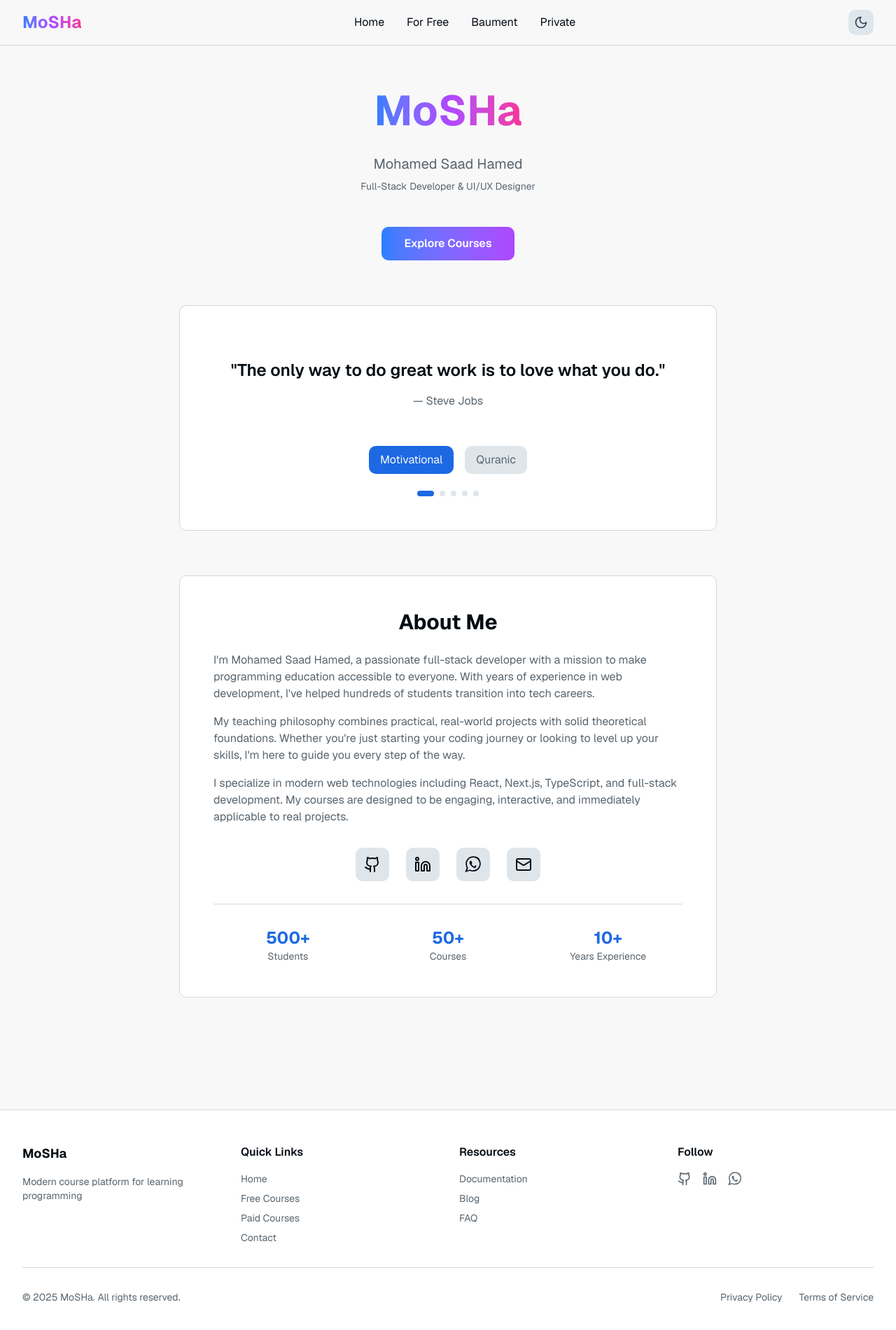
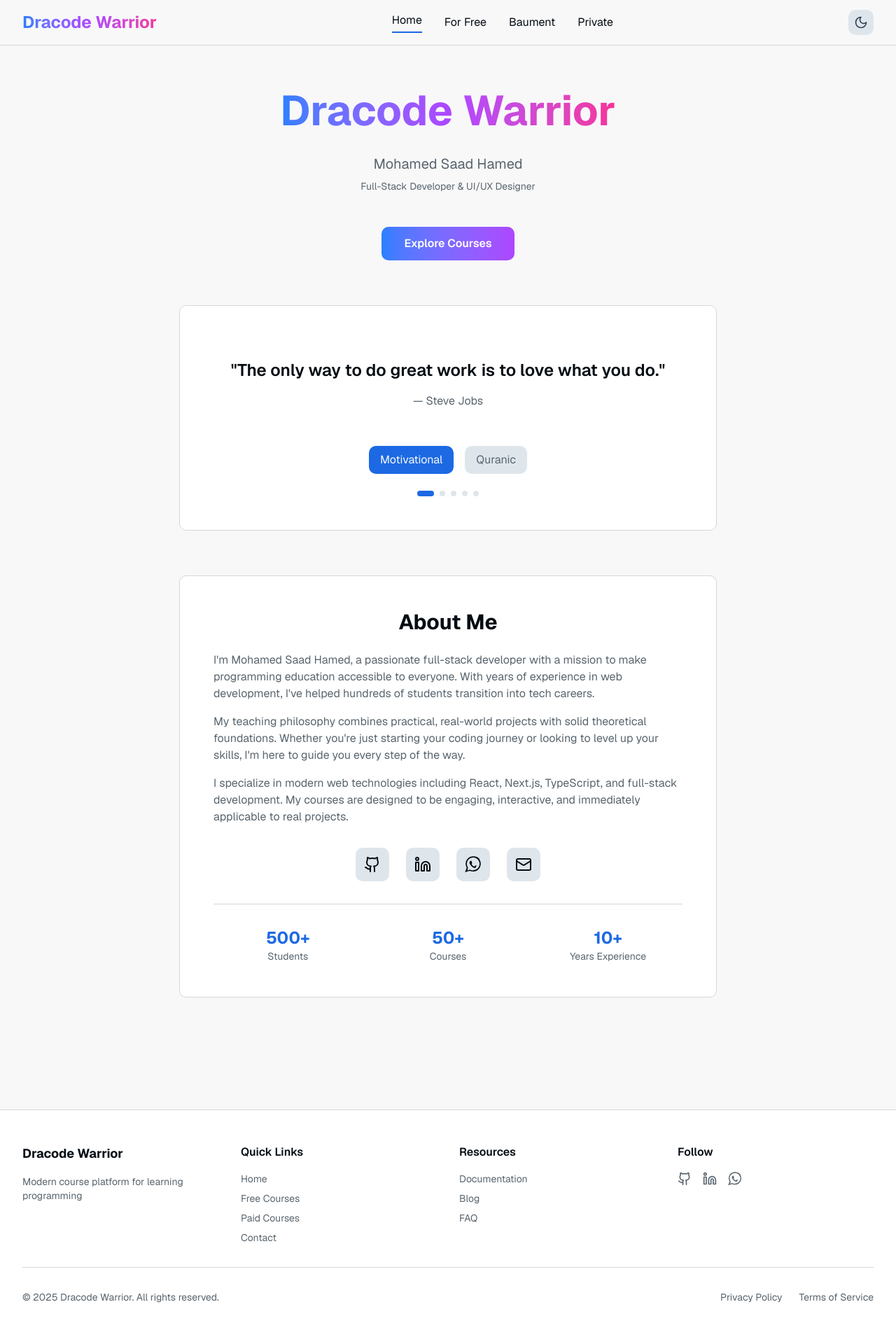
Before and after one commit to moHamedsaADHA/Dracode-Courses-Platform, a Next.js app: page / in a window 1280 px wide. Shown: the top 1900 px of the page at 70% size. Built offline with nearby package versions, Linux system fonts and the light colour scheme.

Commit message:
Apply UI updates: brand -> Dracode Warrior, social links, navbar active underline, page transitions, small type fixes

```diff
--- a/app/layout.tsx
+++ b/app/layout.tsx
@@ -8,7 +8,7 @@ const _geist = Geist({ subsets: ["latin"] })
 const _geistMono = Geist_Mono({ subsets: ["latin"] })
 
 export const metadata: Metadata = {
-  title: "MoSHa - Dracode Course Platform",
+  title: "Dracode Warrior - Dracode Course Platform",
   description: "Learn programming from Mohamed Saad Hamed",
   generator: "v0.app",
 }
--- a/app/private/page.tsx
+++ b/app/private/page.tsx
@@ -31,14 +31,14 @@ export default function PrivatePage() {
                 <div className="space-y-4 text-sm text-muted-foreground">
                   <div>
                     <p className="font-semibold text-foreground mb-1">Email</p>
-                    <a href="mailto:hello@mosha.dev" className="hover:text-primary transition-colors">
-                      hello@mosha.dev
+                    <a href="mailto:mohamed.saad2827822772@gmail.com" className="hover:text-primary transition-colors">
+                      mohamed.saad2827822772@gmail.com
                     </a>
                   </div>
                   <div>
                     <p className="font-semibold text-foreground mb-1">Phone</p>
-                    <a href="tel:+1234567890" className="hover:text-primary transition-colors">
-                      +1 (234) 567-890
+                    <a href="tel:+201092731005" className="hover:text-primary transition-colors">
+                      +201092731005
                     </a>
                   </div>
                   <div>
@@ -66,7 +66,7 @@ export default function PrivatePage() {
                     </a>
                   </li>
                   <li>
-                    <a href="/baument" className="text-muted-foreground hover:text-primary transition-colors">
+                    <a href="/Premium" className="text-muted-foreground hover:text-primary transition-colors">
                       Premium Courses
                     </a>
                   </li>
--- a/components/animated-logo.tsx
+++ b/components/animated-logo.tsx
@@ -32,7 +32,7 @@ export function AnimatedLogo() {
             </div>
           ) : (
             <div className="text-5xl sm:text-6xl font-bold bg-gradient-to-r from-blue-500 via-purple-500 to-pink-500 bg-clip-text text-transparent">
-              MoSHa
+                Dracode Warrior
             </div>
           )}
         </div>
--- a/components/footer.tsx
+++ b/components/footer.tsx
@@ -10,7 +10,7 @@ export function Footer() {
         <div className="grid grid-cols-1 md:grid-cols-4 gap-8 mb-8">
           {/* Brand */}
           <div>
-            <h3 className="text-lg font-bold mb-4">MoSHa</h3>
+            <h3 className="text-lg font-bold mb-4">Dracode Warrior</h3>
             <p className="text-muted-foreground text-sm">Modern course platform for learning programming</p>
           </div>
 
@@ -99,7 +99,7 @@ export function Footer() {
         </div>
 
         <div className="border-t border-border pt-8 flex flex-col md:flex-row justify-between items-center text-sm text-muted-foreground">
-          <p>&copy; 2025 MoSHa. All rights reserved.</p>
+          <p>&copy; 2025 Dracode Warrior. All rights reserved.</p>
           <div className="flex gap-6 mt-4 md:mt-0">
             <a href="#" className="hover:text-foreground transition-colors">
               Privacy Policy
--- a/components/navigation.tsx
+++ b/components/navigation.tsx
@@ -2,12 +2,19 @@
 
 import Link from "next/link"
 import { useState, useEffect } from "react"
+import { usePathname } from "next/navigation"
 import { Moon, Sun, Menu, X } from "lucide-react"
 
 export function Navigation() {
   const [isDark, setIsDark] = useState(false)
   const [mounted, setMounted] = useState(false)
   const [isMenuOpen, setIsMenuOpen] = useState(false)
+  const pathname = usePathname() || "/"
+
+  const isActive = (path: string) => {
+    if (path === "/") return pathname === "/"
+    return pathname.startsWith(path)
+  }
 
   useEffect(() => {
     setMounted(true)
@@ -30,22 +37,34 @@ export function Navigation() {
           {/* Logo */}
           <Link href="/" className="flex items-center gap-2 group">
             <div className="text-2xl font-bold bg-gradient-to-r from-blue-500 via-purple-500 to-pink-500 bg-clip-text text-transparent">
-              MoSHa
+              Dracode Warrior
             </div>
           </Link>
 
           {/* Navigation Links - Desktop */}
           <div className="hidden md:flex items-center gap-8">
-            <Link href="/" className="text-foreground hover:text-primary transition-colors">
+            <Link
+              href="/"
+              className={`text-foreground hover:text-primary transition-colors ${isActive("/") ? "border-b-2 border-primary pb-1" : ""}`}
+            >
               Home
             </Link>
-            <Link href="/for-free" className="text-foreground hover:text-primary transition-colors">
+            <Link
+              href="/for-free"
+              className={`text-foreground hover:text-primary transition-colors ${isActive("/for-free") ? "border-b-2 border-primary pb-1" : ""}`}
+            >
               For Free
             </Link>
-            <Link href="/baument" className="text-foreground hover:text-primary transition-colors">
+            <Link
+              href="/baument"
+              className={`text-foreground hover:text-primary transition-colors ${isActive("/baument") ? "border-b-2 border-primary pb-1" : ""}`}
+            >
               Baument
             </Link>
-            <Link href="/private" className="text-foreground hover:text-primary transition-colors">
+            <Link
+              href="/private"
+              className={`text-foreground hover:text-primary transition-colors ${isActive("/private") ? "border-b-2 border-primary pb-1" : ""}`}
+            >
               Private
             </Link>
           </div>
@@ -77,28 +96,28 @@ export function Navigation() {
           <div className="md:hidden pb-4 space-y-2 animate-in fade-in slide-in-from-top-2 duration-200">
             <Link
               href="/"
-              className="block px-4 py-2 text-foreground hover:bg-muted rounded-lg transition-colors"
+              className={`block px-4 py-2 text-foreground hover:bg-muted rounded-lg transition-colors ${isActive("/") ? "border-b-2 border-primary" : ""}`}
               onClick={() => setIsMenuOpen(false)}
             >
               Home
             </Link>
             <Link
               href="/for-free"
-              className="block px-4 py-2 text-foreground hover:bg-muted rounded-lg transition-colors"
+              className={`block px-4 py-2 text-foreground hover:bg-muted rounded-lg transition-colors ${isActive("/for-free") ? "border-b-2 border-primary" : ""}`}
               onClick={() => setIsMenuOpen(false)}
             >
               For Free
             </Link>
             <Link
               href="/baument"
-              className="block px-4 py-2 text-foreground hover:bg-muted rounded-lg transition-colors"
+              className={`block px-4 py-2 text-foreground hover:bg-muted rounded-lg transition-colors ${isActive("/baument") ? "border-b-2 border-primary" : ""}`}
               onClick={() => setIsMenuOpen(false)}
             >
               Baument
             </Link>
             <Link
               href="/private"
-              className="block px-4 py-2 text-foreground hover:bg-muted rounded-lg transition-colors"
+              className={`block px-4 py-2 text-foreground hover:bg-muted rounded-lg transition-colors ${isActive("/private") ? "border-b-2 border-primary" : ""}`}
               onClick={() => setIsMenuOpen(false)}
             >
               Private
--- a/components/theme-provider.tsx
+++ b/components/theme-provider.tsx
@@ -2,9 +2,11 @@
 
 import type React from "react"
 import { useEffect, useState } from "react"
+import { usePathname } from "next/navigation"
 
 export function ThemeProvider({ children }: { children: React.ReactNode }) {
   const [mounted, setMounted] = useState(false)
+  const pathname = usePathname() || "/"
 
   useEffect(() => {
     setMounted(true)
@@ -22,9 +24,15 @@ export function ThemeProvider({ children }: { children: React.ReactNode }) {
     }
   }, [])
 
+  // While hydrating, render children as-is to avoid flicker
   if (!mounted) {
     return <>{children}</>
   }
 
-  return <>{children}</>
+  // Key by pathname so route changes remount this container and trigger the CSS animation
+  return (
+    <div key={pathname} className="min-h-screen animate-in fade-in slide-in-from-bottom-2 duration-300">
+      {children}
+    </div>
+  )
 }
```
